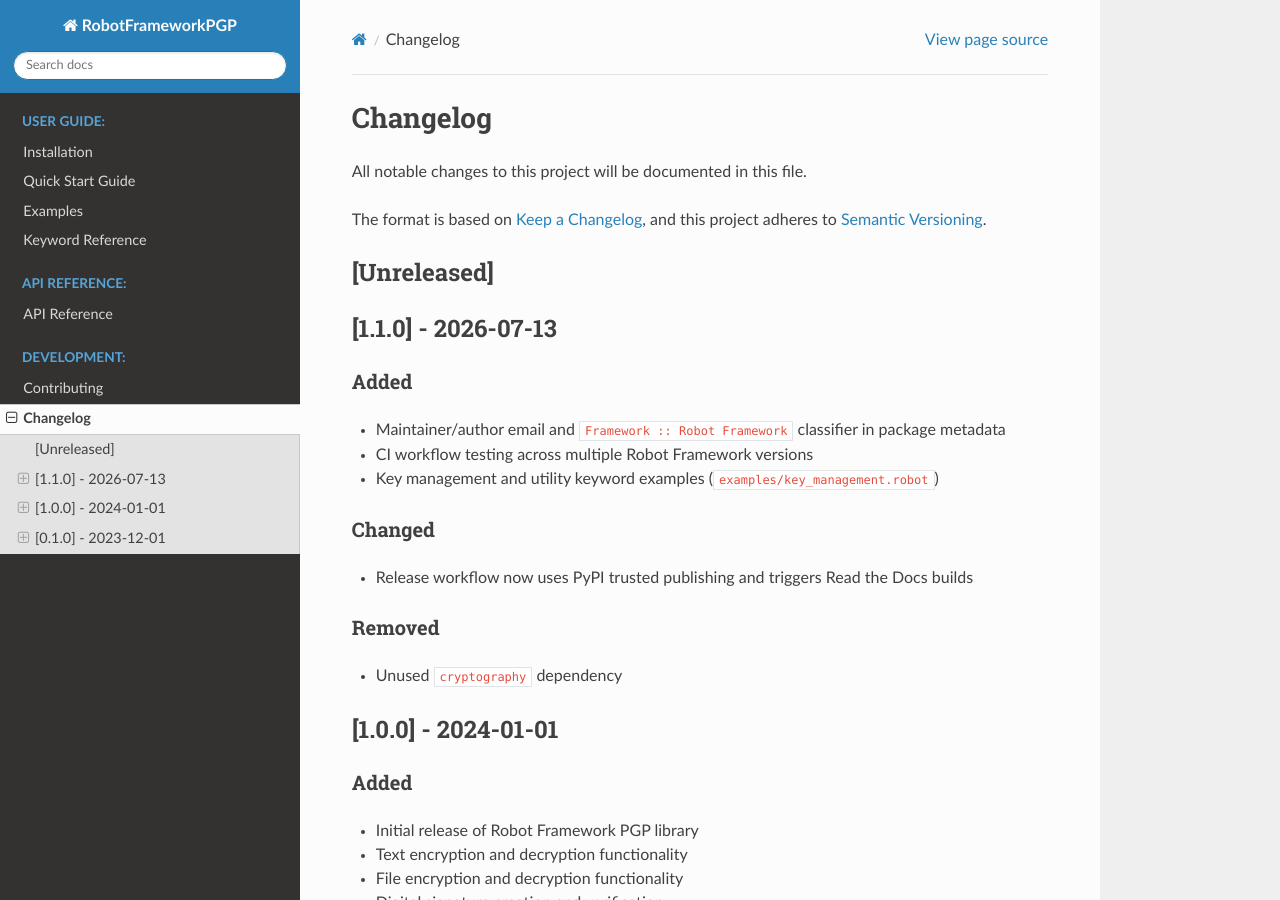
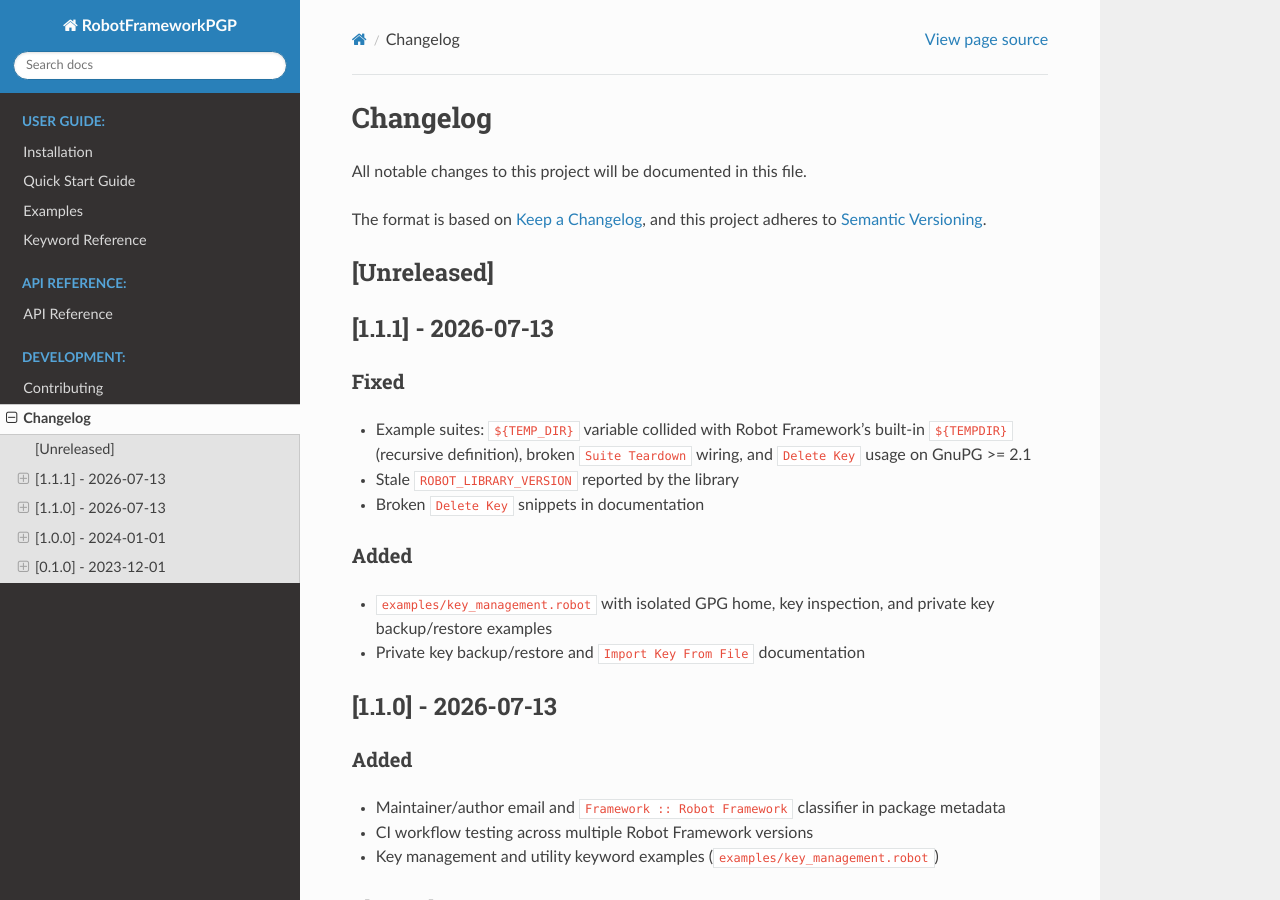
Before and after one commit to ohmrefresh/robotframework-pgp, a Sphinx documentation site: the page built from docs/changelog.rst, in a window 1280 px wide and 900 px high. Built offline with Sphinx 7.4.7 and the Read the Docs theme 3.1.0, drawn with Linux system fonts in a browser that asks for light colours.

Commit message:
chore: bump version to 1.1.1
- pyproject, __init__, docs/conf.py, ROBOT_LIBRARY_VERSION -> 1.1.1
- changelog entries for 1.1.1 (example/doc fixes, new key-management examples)

```diff
--- a/docs/changelog.rst
+++ b/docs/changelog.rst
@@ -8,6 +8,20 @@
 
 [Unreleased]
 ------------
+
+[1.1.1] - 2026-07-13
+---------------------
+
+Fixed
+~~~~~
+- Example suites: ``${TEMP_DIR}`` variable collided with Robot Framework's built-in ``${TEMPDIR}`` (recursive definition), broken ``Suite Teardown`` wiring, and ``Delete Key`` usage on GnuPG >= 2.1
+- Stale ``ROBOT_LIBRARY_VERSION`` reported by the library
+- Broken ``Delete Key`` snippets in documentation
+
+Added
+~~~~~
+- ``examples/key_management.robot`` with isolated GPG home, key inspection, and private key backup/restore examples
+- Private key backup/restore and ``Import Key From File`` documentation
 
 [1.1.0] - 2026-07-13
 ---------------------
--- a/docs/conf.py
+++ b/docs/conf.py
@@ -8,8 +8,8 @@
 project = 'RobotFrameworkPGP'
 copyright = '2024, Robot Framework PGP Contributors'
 author = 'Robot Framework PGP Contributors'
-version = '1.1.0'
-release = '1.1.0'
+version = '1.1.1'
+release = '1.1.1'
 
 # General configuration
 extensions = [
--- a/pyproject.toml
+++ b/pyproject.toml
@@ -4,7 +4,7 @@
 
 [project]
 name = "robotframework-pgp"
-version = "1.1.0"
+version = "1.1.1"
 description = "Robot Framework library for PGP/GPG encryption and decryption operations"
 readme = "README.md"
 license = {file = "LICENSE"}
--- a/src/RobotFrameworkPGP/__init__.py
+++ b/src/RobotFrameworkPGP/__init__.py
@@ -2,5 +2,5 @@
 
 from .pgp_library import RobotFrameworkPGP
 
-__version__ = "1.1.0"
+__version__ = "1.1.1"
 __all__ = ["RobotFrameworkPGP"]
```
Also changed, not shown: CHANGELOG.md (+11 -0 lines), 1 other file.
